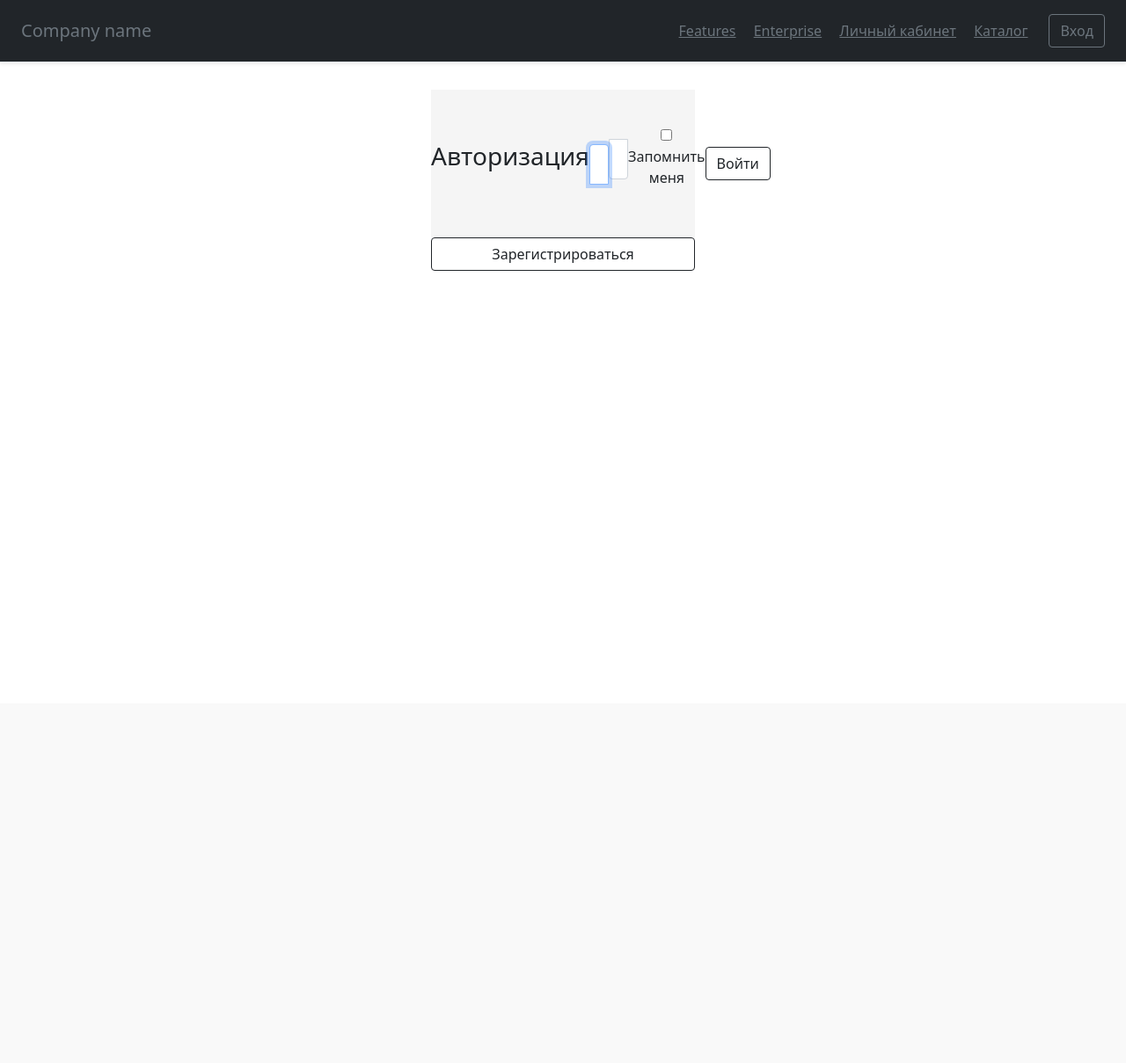
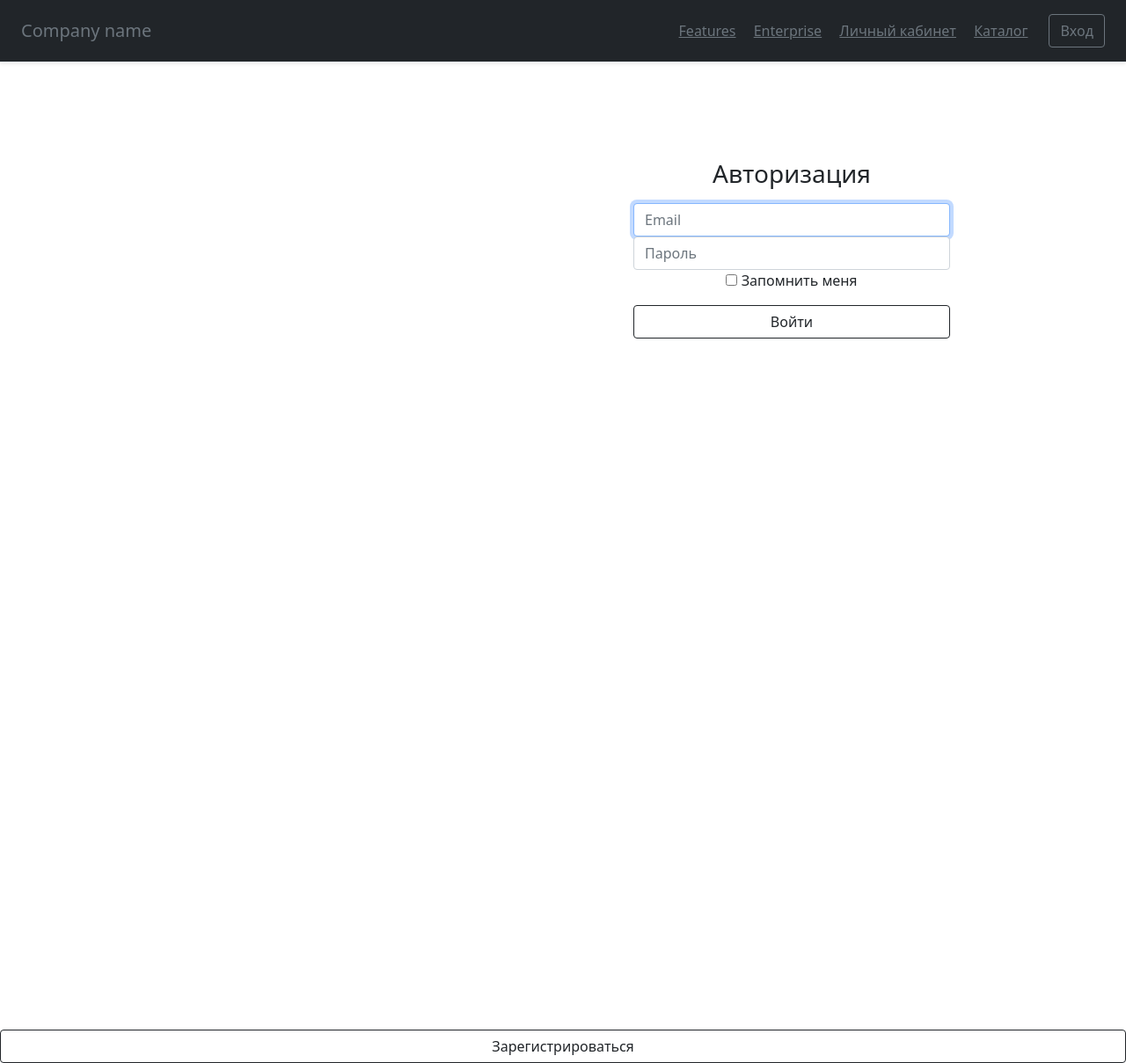
Before and after one commit to delamcon/web, a Flask app: page /authorization in a window 1280 px wide. Shown: the whole page at 88% size. Before the commit the page ends 308 px from the top, so only its background shows below. Run offline with Flask 2, Linux system fonts and the light colour scheme.

Commit message:
signin and signup css!

```diff
--- a/static/signin.css
+++ b/static/signin.css
@@ -1,36 +1,15 @@
 form {
-  display: flex;
-  align-items: center;
-  padding-top: 40px;
-  padding-bottom: 40px;
-  background-color: #f5f5f5;
+  position: relative;
+  width: 400px;
+  height: 500px;
+  margin-top: 100px;
+  margin-right: 500px;
+  margin-bottom: 500px;
+  margin-left: 700px;
+  padding: 10px 20px 10px;
+  overflow: auto;
+  -webkit-transition: all 200ms cubic-bezier(0.42, 0, 0.58, 1);
+  -moz-transition: all 200ms cubic-bezier(0.42, 0, 0.58, 1);
+  -o-transition: all 200ms cubic-bezier(0.42, 0, 0.58, 1);
+  transition: all 200ms cubic-bezier(0.42, 0, 0.58, 1);
 }
-
-.form-signin {
-  max-width: 330px;
-  padding: 15px;
-  margin: auto;
-}
-.form-signin .checkbox {
-  font-weight: 400;
-}
-.form-signin .form-control {
-  position: relative;
-  box-sizing: border-box;
-  height: auto;
-  padding: 10px;
-  font-size: 16px;
-}
-.form-signin .form-control:focus {
-  z-index: 2;
-}
-.form-signin input[type="email"] {
-  margin-bottom: -1px;
-  border-bottom-right-radius: 0;
-  border-bottom-left-radius: 0;
-}
-.form-signin input[type="password"] {
-  margin-bottom: 10px;
-  border-top-left-radius: 0;
-  border-top-right-radius: 0;
-}
```
Also changed, not shown: static/signup.css (+14 -26 lines).
